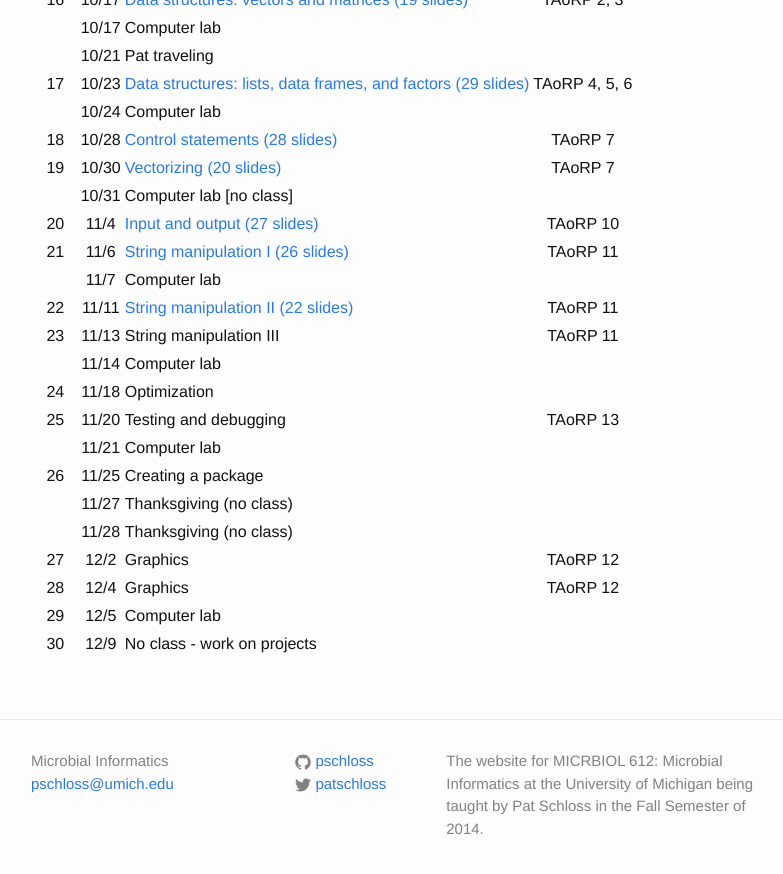
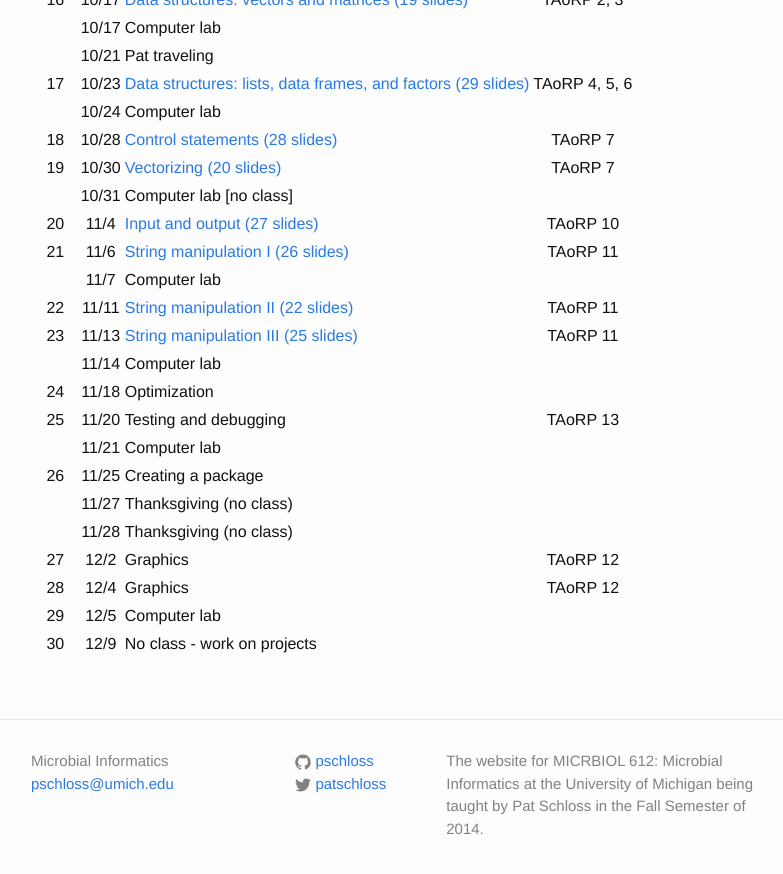
Before and after one commit to microbialinformatics/microbialinformatics.github.io, a Jekyll site: the page built from index.md, in a window 1280 px wide and 900 px high, scrolled down 2440 px. Shown: the top 874 px of the window, without its empty margins (239-1022 px from the left). Built offline with Jekyll 4.4.1, drawn with Linux system fonts in a browser that asks for light colours.

Commit message:
Add Lecture 23 information

```diff
--- a/index.md
+++ b/index.md
@@ -89,7 +89,7 @@ Class	|	Date	|	Topic	|	Reading
 21	|	11/6	|	[String manipulation I (26 slides)](slides/Lecture21)	|	TAoRP 11
 	|	11/7	|	Computer lab	|
 22	|	11/11	|	[String manipulation II (22 slides)](slides/Lecture22)	|	TAoRP 11
-23	|	11/13	|	String manipulation III	| TAoRP 11
+23	|	11/13	|	[String manipulation III (25 slides)](slides/Lecture23)	| TAoRP 11
 	|	11/14	|	Computer lab	|
 24	|	11/18	|	Optimization	|
 25	|	11/20	|	Testing and debugging	|	TAoRP 13
```
